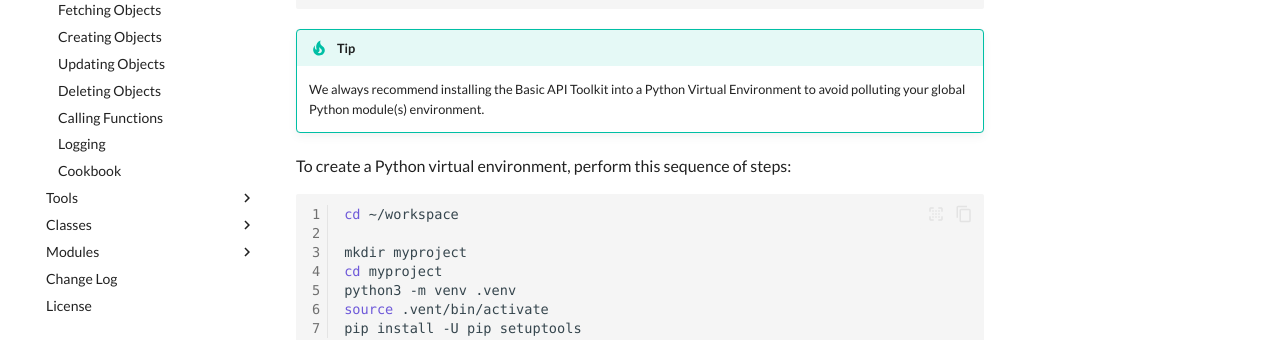
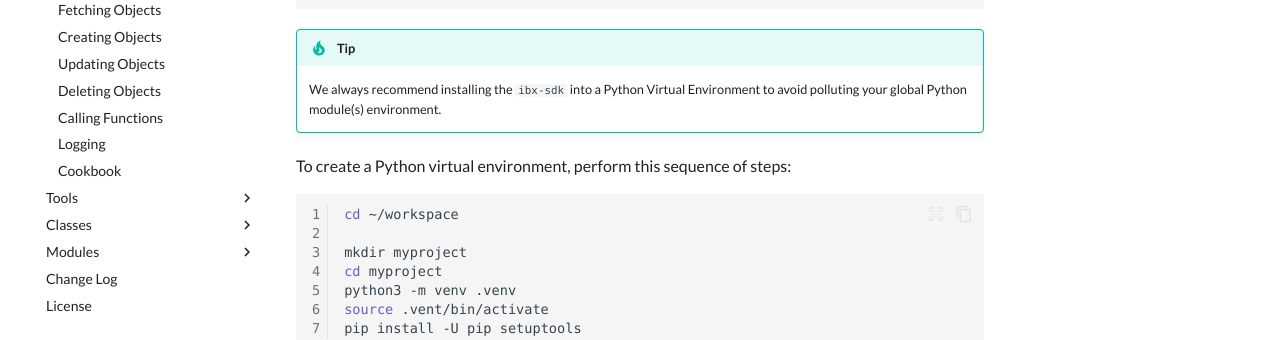
Before and after one commit to Infoblox-PS/ibx-sdk, an MkDocs documentation site: the page built from src_docs/user_guide/index.md, in a window 1280 px wide and 900 px high, scrolled down 1389 px. Shown: the part 179-519 px from the top of the window. Built offline with MkDocs 1.6.1 and Material for MkDocs 9.7.7, drawn with Linux system fonts in a browser that asks for light colours; some web fonts are replaced; comment, search, counter and statistics services are not loaded.

Commit message:
Update recommended installation information
The user guide has been updated to reflect that we now recommend
installing the `ibx-sdk` into a Python Virtual Environment. This change
improves clarity and ensures users install the correct toolkit without
risking their global Python module environment.

```diff
--- a/src_docs/user_guide/index.md
+++ b/src_docs/user_guide/index.md
@@ -62,7 +62,7 @@ wapi = Gift()
 
 !!! tip
 
-    We always recommend installing the Basic API Toolkit into a Python Virtual Environment to avoid polluting your
+    We always recommend installing the `ibx-sdk` into a Python Virtual Environment to avoid polluting your
     global Python module(s) environment.
 
 To create a Python virtual environment, perform this sequence of steps:
```
